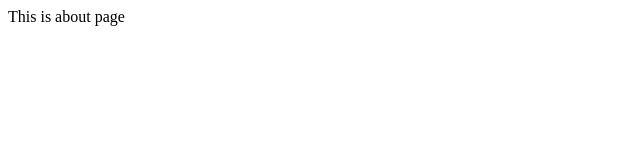
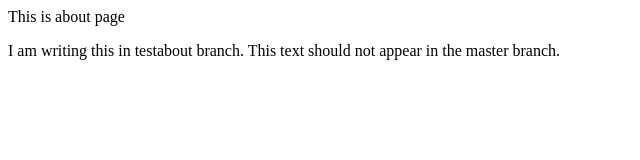
Before and after one commit to psahalot/testrepo, a plain HTML site: page about.html in a window 1280 px wide. Shown: the whole page, without its empty margins (0-640 px from the left). Drawn offline with Linux system fonts and the light colour scheme.

Commit message:
first commit for about branch

```diff
--- a/about.html
+++ b/about.html
@@ -12,5 +12,6 @@ and open the template in the editor.
     </head>
     <body>
         <div>This is about page</div>
+        <p> I am writing this in testabout branch. This text should not appear in the master branch. </p>
     </body>
 </html>
```
